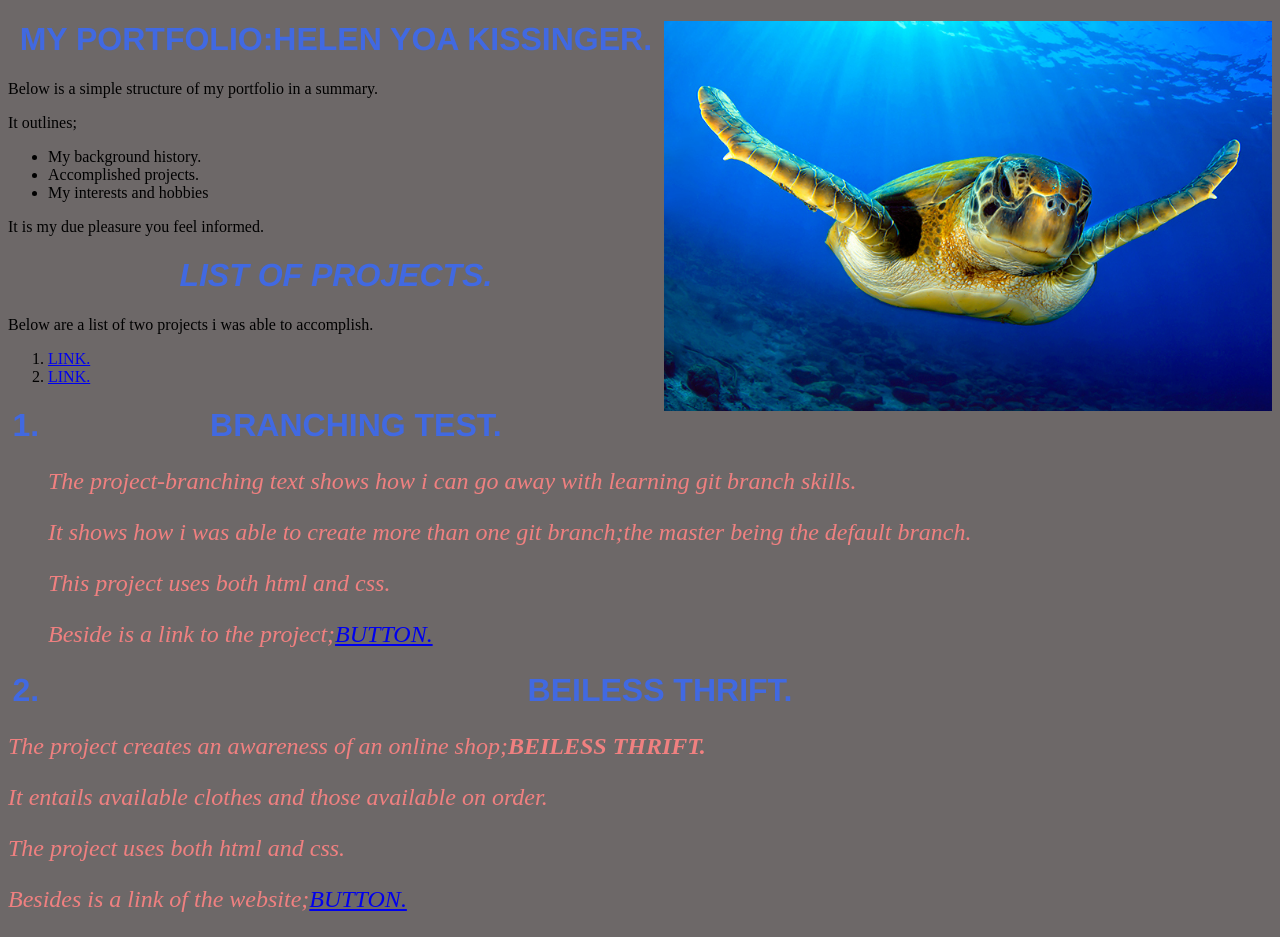
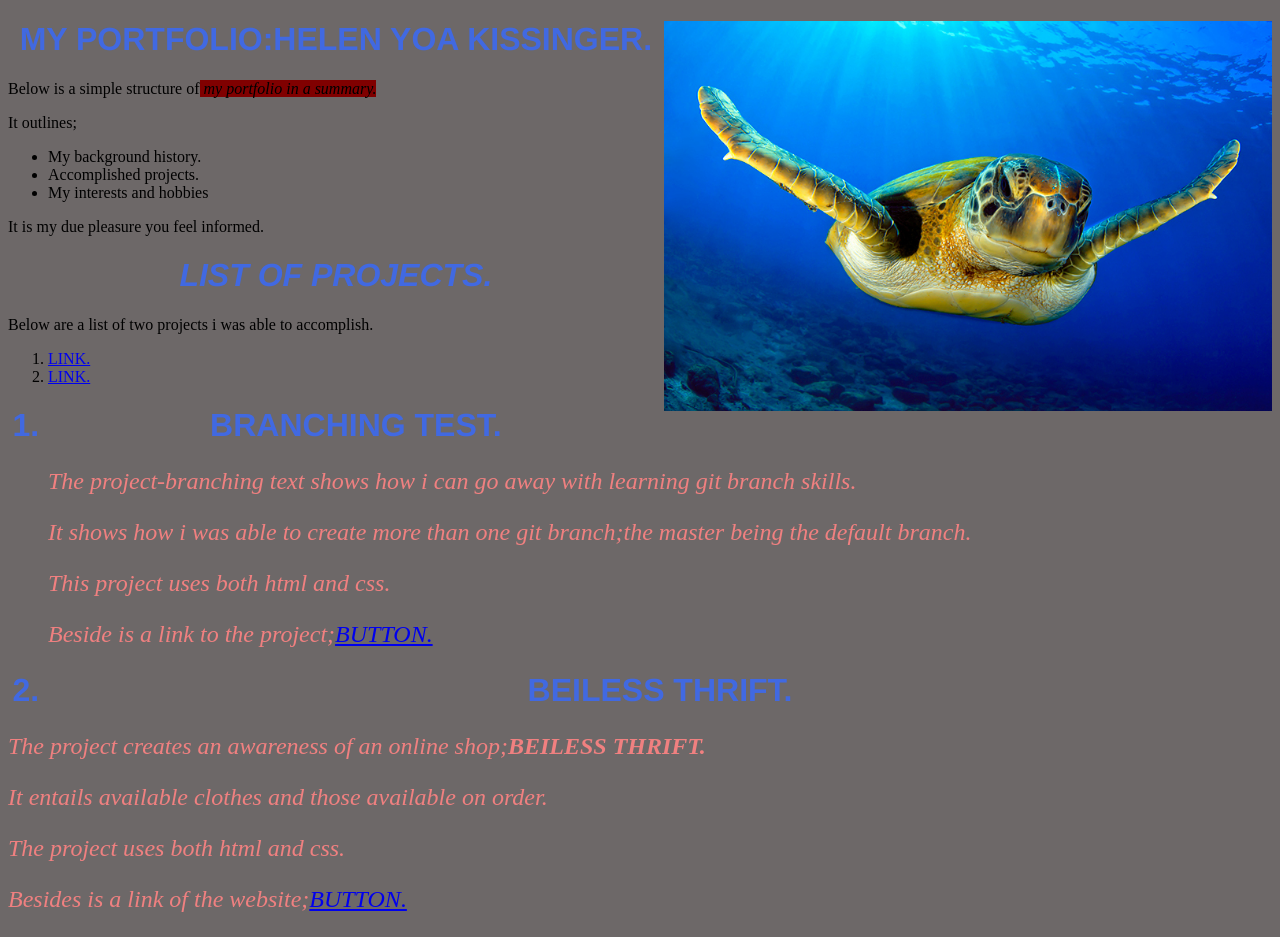
Before and after one commit to kissinger69/MYPORTFOLIO, a plain HTML site: page index.html in a window 1280 px wide. Drawn offline with Linux system fonts and the light colour scheme.

Commit message:
index.html

```diff
--- a/css/styles.css
+++ b/css/styles.css
@@ -19,5 +19,8 @@ h1 {
     font-family: 'Times New Roman', Times, serif;
     font-style: oblique;
     color: lightcoral;
-
 }
+.italics {
+    font-style: italic;
+    background-color: maroon;
+}
```
